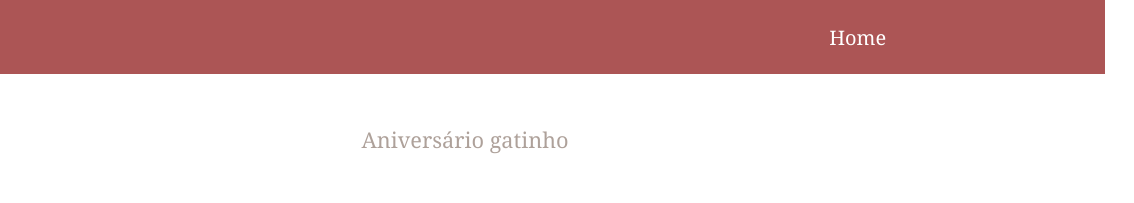
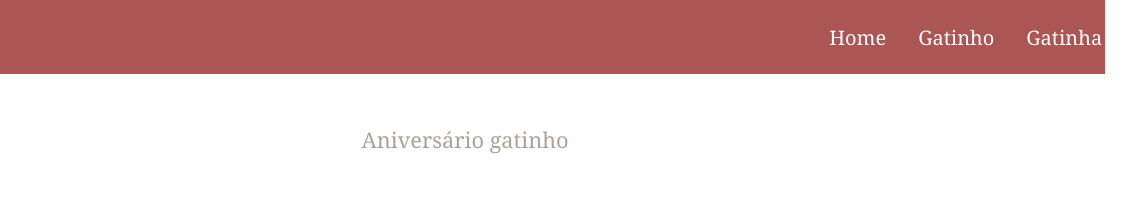
Before and after one commit to gigiibandoch/amoor, a plain HTML site: page gatinho.html in a window 1280 px wide. Shown: the top 203 px of the page, 175-1309 px from the left, 1134 px wide, since content can reach past the window. Drawn offline with Linux system fonts and the light colour scheme.

Commit message:
Update gatinho.html
atuali

```diff
--- a/gatinho.html
+++ b/gatinho.html
@@ -11,7 +11,11 @@
     <header>
         <img class="logo" src="src/download (49) 2.png" alt="logo">
         <h1>Gatinhos</h1>
-                <a href="index.html">Home</a>
+        <nav>
+            <a href="index.html">Home</a>
+            <a href="gatinho.html">Gatinho</a>
+            <a href="gatinha.html">Gatinha</a>
+        </nav>
     </header>
     <main>
         <section class="aniversario">
@@ -141,4 +145,5 @@
         </div>
     </footer>
 </body>
+
 </html>
```
